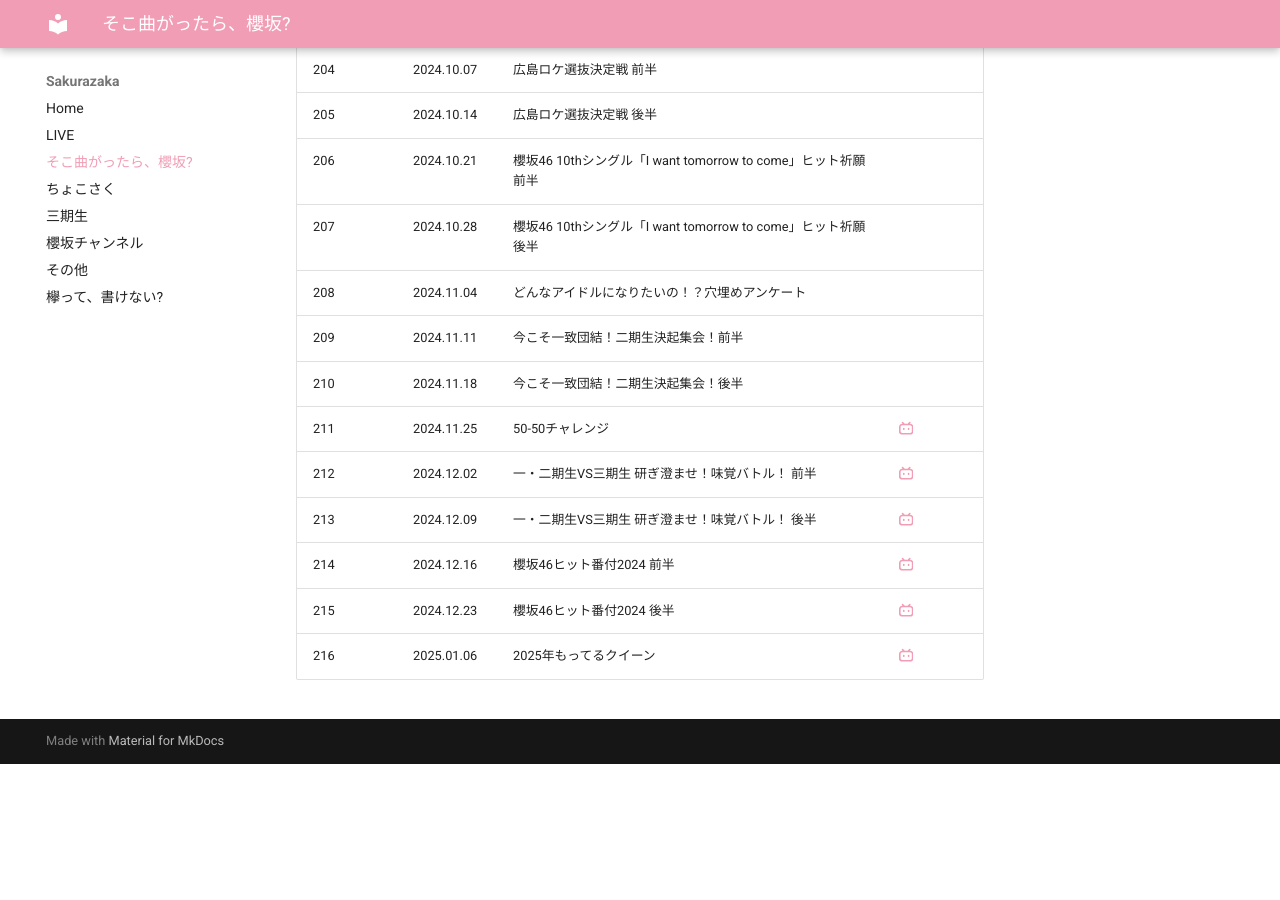
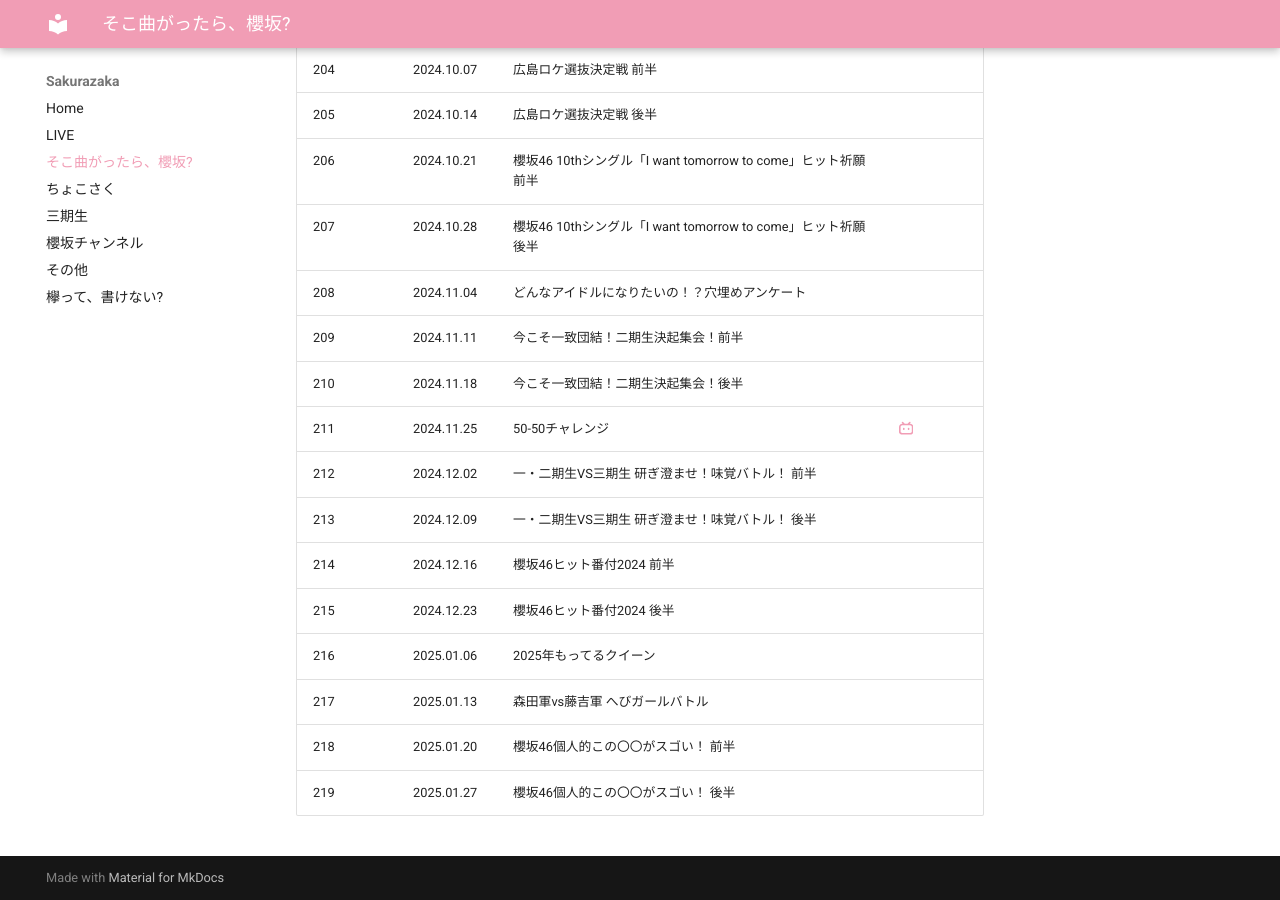
Before and after one commit to aki-192/sakura, an MkDocs documentation site: the page built from docs/sokosaku.md, in a window 1280 px wide and 900 px high, scrolled down 9695 px. Built offline with MkDocs 1.6.1 and Material for MkDocs 9.7.7, drawn with Linux system fonts in a browser that asks for light colours; before the commit the page ends 10459 px from its top, so only the background shows below that.

Commit message:
Update sokosaku.md

```diff
--- a/docs/sokosaku.md
+++ b/docs/sokosaku.md
@@ -217,8 +217,11 @@ title: そこ曲がったら、櫻坂?
 | 209 | 2024.11.11 | 今こそ一致団結！二期生決起集会！前半 |  |
 | 210 | 2024.11.18 | 今こそ一致団結！二期生決起集会！後半 |  |
 | 211 | 2024.11.25 | 50-50チャレンジ | [:simple-bilibili:](https://www.bilibili.com/video/BV1MFBZYCEV5?p=2) |
-| 212 | 2024.12.02 | 一・二期生VS三期生 研ぎ澄ませ！味覚バトル！ 前半 | [:simple-bilibili:](https://www.bilibili.com/video/BV1GsiXYPEnx/) |
-| 213 | 2024.12.09 | 一・二期生VS三期生 研ぎ澄ませ！味覚バトル！ 後半 | [:simple-bilibili:](https://www.bilibili.com/video/BV1RQqXYBEFy?p=2) |
-| 214 | 2024.12.16 | 櫻坂46ヒット番付2024 前半 | [:simple-bilibili:](https://www.bilibili.com/video/BV1tWkMYmETY?p=2) |
-| 215 | 2024.12.23 | 櫻坂46ヒット番付2024 後半 | [:simple-bilibili:](https://www.bilibili.com/video/BV1C5CPYwEi5?p=2) |
-| 216 | 2025.01.06 | 2025年もってるクイーン | [:simple-bilibili:](https://www.bilibili.com/video/BV1AVrvYjENt?p=2) |
+| 212 | 2024.12.02 | 一・二期生VS三期生 研ぎ澄ませ！味覚バトル！ 前半 | |
+| 213 | 2024.12.09 | 一・二期生VS三期生 研ぎ澄ませ！味覚バトル！ 後半 | |
+| 214 | 2024.12.16 | 櫻坂46ヒット番付2024 前半 | |
+| 215 | 2024.12.23 | 櫻坂46ヒット番付2024 後半 | |
+| 216 | 2025.01.06 | 2025年もってるクイーン | |
+| 217 | 2025.01.13 | 森田軍vs藤吉軍 へびガールバトル | |
+| 218 | 2025.01.20 | 櫻坂46個人的この〇〇がスゴい！ 前半 | |
+| 219 | 2025.01.27 | 櫻坂46個人的この〇〇がスゴい！ 後半 | |
```
